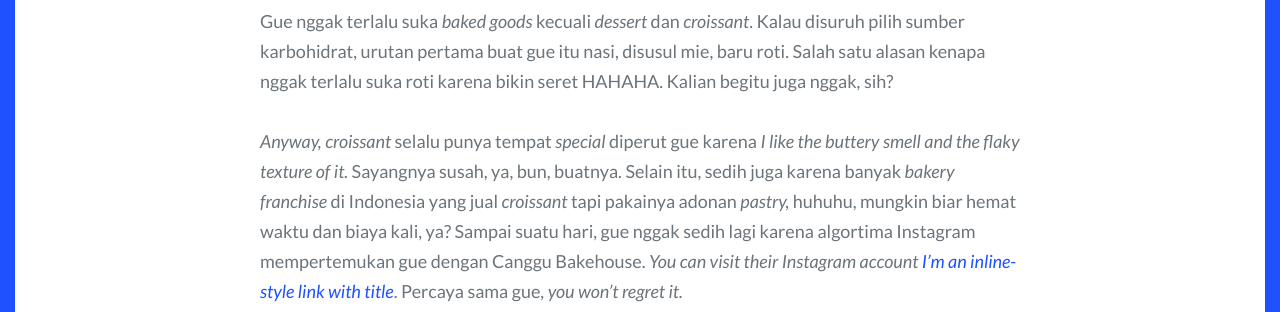
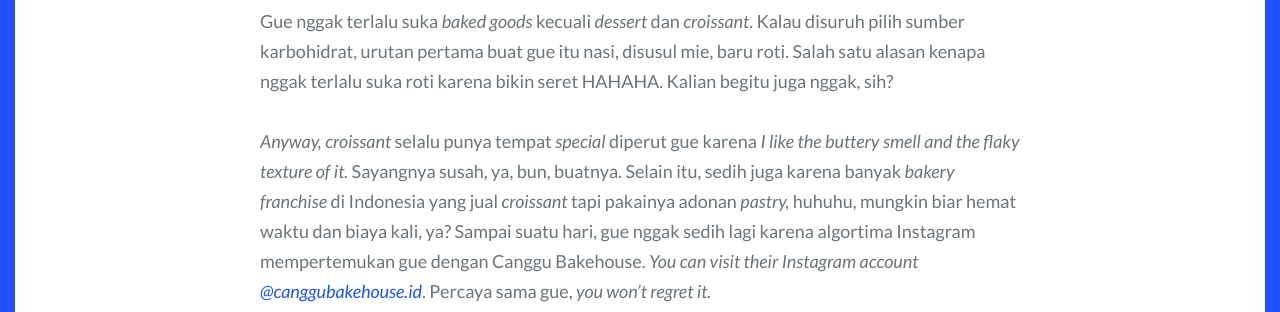
Before and after one commit to audreystour/audreystour.github.io, a Jekyll site: the page built from _posts/2023-01-01-r&r-canggu-bakehouse.md, in a window 1280 px wide and 900 px high, scrolled down 1040 px, cut to the strip 10-322 px from the top of the window. Built offline with Jekyll 4.4.1, drawn with Linux system fonts in a browser that asks for light colours; some web fonts are replaced; comment, search, counter and statistics services are not loaded.

Commit message:
Update 2023-01-01-r&r-canggu-bakehouse.md

```diff
--- a/_posts/2023-01-01-r&r-canggu-bakehouse.md
+++ b/_posts/2023-01-01-r&r-canggu-bakehouse.md
@@ -9,7 +9,7 @@
 
 Gue nggak terlalu suka *baked goods* kecuali *dessert* dan *croissant*. Kalau disuruh pilih sumber karbohidrat, urutan pertama buat gue itu nasi, disusul mie, baru roti. Salah satu alasan kenapa nggak terlalu suka roti karena bikin seret HAHAHA. Kalian begitu juga nggak, sih?
 
-*Anyway, croissant* selalu punya tempat *special* diperut gue karena *I like the buttery smell and the flaky texture of it.* Sayangnya susah, ya, bun, buatnya. Selain itu, sedih juga karena banyak *bakery franchise* di Indonesia yang jual *croissant* tapi pakainya adonan *pastry,* huhuhu, mungkin biar hemat waktu dan biaya kali, ya? Sampai suatu hari, gue nggak sedih lagi karena algortima Instagram mempertemukan gue dengan Canggu Bakehouse. *You can visit their Instagram account [I'm an inline-style link with title](https://www.instagram.com/canggubakehouse.id/ "@canggubakehouse.id")*. Percaya sama gue, *you won’t regret it.*
+*Anyway, croissant* selalu punya tempat *special* diperut gue karena *I like the buttery smell and the flaky texture of it.* Sayangnya susah, ya, bun, buatnya. Selain itu, sedih juga karena banyak *bakery franchise* di Indonesia yang jual *croissant* tapi pakainya adonan *pastry,* huhuhu, mungkin biar hemat waktu dan biaya kali, ya? Sampai suatu hari, gue nggak sedih lagi karena algortima Instagram mempertemukan gue dengan Canggu Bakehouse. *You can visit their Instagram account [@canggubakehouse.id](https://www.instagram.com/canggubakehouse.id/ "@canggubakehouse.id")*. Percaya sama gue, *you won’t regret it.*
 <!--more-->
 
 {% include image_caption.html imageurl="assets/css/images/2 – canggu bakehouse.jpg" title="CangguBakehouse" caption="Canggu Bakehouse" %}
@@ -30,15 +30,13 @@
 
 ## Croissant – Vanilla Salted Caramel
 
-**Rp 28.000**
-**9/10**
+**Rp 28.000** <br> **9/10**
 
 *Flaky, buttery, and sweet.* Akan jauh lebih enak kalau langsung dimakan. Tekstur *filling*-nya lembut, rasa *vanilla*-nya cukup kuat, dan nggak terlalu manis. *Filling*-nya juga nggak pelit. *Overall* suka banget, mungkin karena gue juga suka rasa *vanilla*. Ada *topping caramel crust* dan kayaknya mereka juga kasih antara *caramel glazed* di atas *croissant*-nya atau ditaburi bubuk *caramel* gitu. Lumayan ngeyangin, jadi cocok untuk sarapan atau cuma mau ganjal perut. Sangat rekomen buat kalian yang suka atau lagi mau rasa manis. Setiap mampir lagi, ini varian rasa yang pasti gue beli.
 
 ## Croissant – Smoked Beef and Cheese
 
-**Rp 30.000**
-**9/10**
+**Rp 30.000** <br> **9/10**
 
 Kalau tadi manis, sekarang gurih. Rasanya nggak kalah sama yang sebelumnya. *Croissant*-nya *flaky* dan *buttery* juga. Di dalamnya ada *smoked beef, cheese,* dan saus *mayonnaise.* Yang paling penting, isiannya nggak pelit! Varian yang ini menurut gue lebih ngenyangin, mungkin karena ada lebih banyak protein di isiannya. Untuk varian ini kayaknya harus banget minta dihangatin biar lebih enak waktu dimakan. Buat kalian yang lebih suka gurih atau mau yang lebih ngenyangin, varian *smoked beef and cheese* ini sangat rekomen.
 
```
